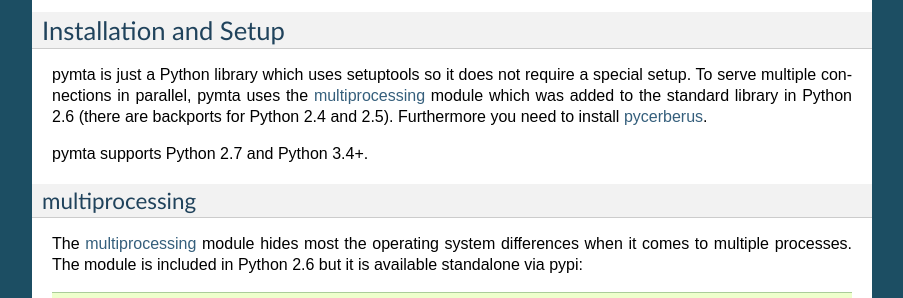
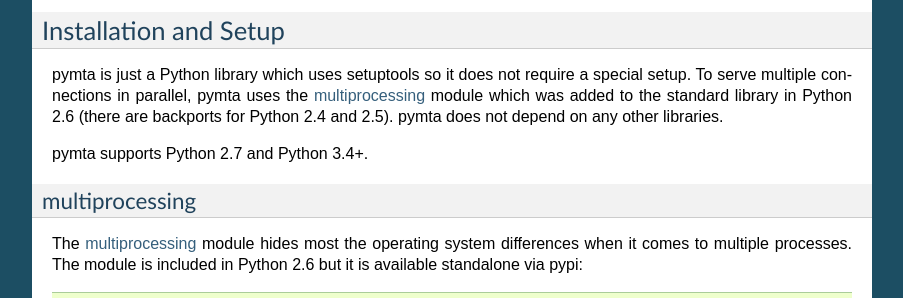
Before and after one commit to FelixSchwarz/pymta, a Sphinx documentation site: the page built from docs/index.txt, in a window 1280 px wide and 900 px high, scrolled down 1184 px. Shown: the part 173-471 px from the top of the window, without its empty margins (198-1101 px from the left). Built offline with Sphinx 7.4.7, drawn with Linux system fonts in a browser that asks for light colours; some of the changed text lies outside the part shown.

Commit message:
docs: pymta no longer depends on pycerberus
Co-Authored-By: Claude Opus 5.5 <noreply@anthropic.com>
Claude-Session: https://claude.ai/code/session_018waU53kSBnVcD6ZomHACCW

```diff
--- a/docs/index.txt
+++ b/docs/index.txt
@@ -98,8 +98,7 @@ pymta is just a Python library which uses setuptools so it does not require
 a special setup. To serve multiple connections in parallel, pymta uses the
 `multiprocessing <http://docs.python.org/library/multiprocessing.html>`_ module
 which was added to the standard library in Python 2.6 (there are backports for
-Python 2.4 and 2.5). Furthermore you need to install
-`pycerberus <http://www.schwarz.eu/opensource/projects/pycerberus>`_.
+Python 2.4 and 2.5). pymta does not depend on any other libraries.
 
 pymta supports Python 2.7 and Python 3.4+.
 
@@ -350,8 +349,6 @@ licenses. In order to ease license auditing, I'll list the other licenses here
   which is a BSD-style license.
 * The `multiprocessing <http://docs.python.org/library/multiprocessing.html>`_
   uses a `3-clause BSD license <http://creativecommons.org/licenses/BSD/>`_.
-* `pycerberus <http://www.schwarz.eu/opensource/projects/pycerberus>`_ uses
-  the MIT license, just like pymta.
 
 I believe that all licenses are GPL compatible and do not require you to publish
 your code if you don't like to.
```
